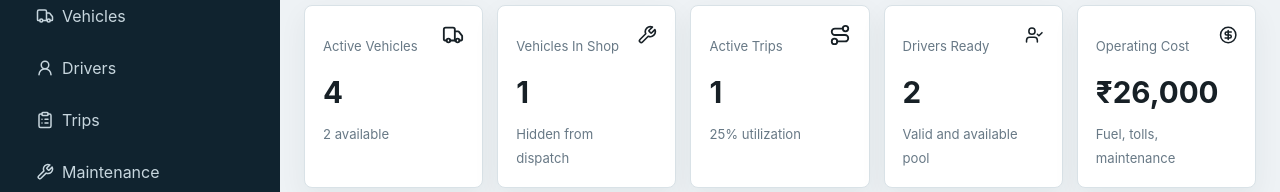
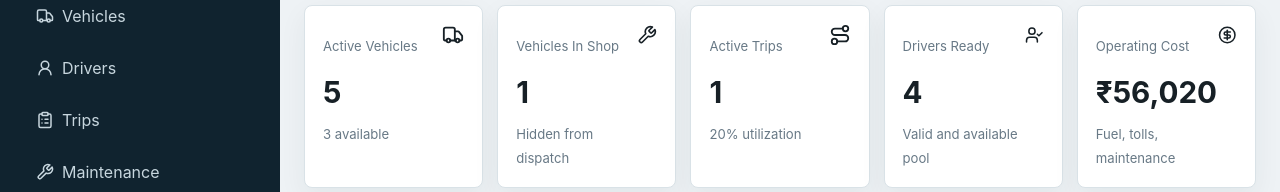
Before and after one commit to Akshitwadhwa/Transitops-Mvp, a React (Vite) app: page / in a window 1280 px wide. Shown: the part 159-351 px from the top of the page. Built offline with nearby package versions, Linux system fonts and the light colour scheme.

Commit message:
[feat]: demo docs, richer seed data, empty states, delete draft trips

```diff
--- a/src/data/seed.ts
+++ b/src/data/seed.ts
@@ -29,6 +29,7 @@ export const seedData: AppData = {
       maxLoadKg: 1250,
       odometerKm: 63500,
       acquisitionCost: 870000,
+      // On Trip — paired with dispatched trip t-1
       status: "On Trip",
     },
     {
@@ -40,6 +41,7 @@ export const seedData: AppData = {
       maxLoadKg: 3500,
       odometerKm: 81400,
       acquisitionCost: 1750000,
+      // In Shop — active maintenance log m-1
       status: "In Shop",
     },
     {
@@ -52,6 +54,28 @@ export const seedData: AppData = {
       odometerKm: 28800,
       acquisitionCost: 1120000,
       status: "Available",
+    },
+    {
+      id: "v-5",
+      registrationNumber: "RJ-14-PQ-5500",
+      model: "Force Traveller Cargo",
+      type: "Van",
+      region: "North",
+      maxLoadKg: 900,
+      odometerKm: 55200,
+      acquisitionCost: 740000,
+      status: "Available",
+    },
+    {
+      id: "v-6",
+      registrationNumber: "TN-09-MZ-3310",
+      model: "SML Isuzu Samrat",
+      type: "Truck",
+      region: "South",
+      maxLoadKg: 5000,
+      odometerKm: 120000,
+      acquisitionCost: 2200000,
+      status: "Retired",
     },
   ],
   drivers: [
@@ -73,6 +97,7 @@ export const seedData: AppData = {
       licenseExpiryDate: "2029-01-03",
       contactNumber: "+91 99887 76554",
       safetyScore: 88,
+      // On Trip — paired with dispatched trip t-1
       status: "On Trip",
     },
     {
@@ -80,6 +105,7 @@ export const seedData: AppData = {
       name: "Sameer Khan",
       licenseNumber: "MH1420245511",
       licenseCategory: "LMV",
+      // Expired license — intentional seed for demo validation test
       licenseExpiryDate: "2025-11-11",
       contactNumber: "+91 91234 55678",
       safetyScore: 72,
@@ -93,7 +119,28 @@ export const seedData: AppData = {
       licenseExpiryDate: "2027-09-27",
       contactNumber: "+91 90000 12121",
       safetyScore: 63,
+      // Suspended — blocked from dispatch
       status: "Suspended",
+    },
+    {
+      id: "d-5",
+      name: "Vikram Pillai",
+      licenseNumber: "KL1120281045",
+      licenseCategory: "HMV",
+      licenseExpiryDate: "2028-12-15",
+      contactNumber: "+91 97001 22334",
+      safetyScore: 91,
+      status: "Available",
+    },
+    {
+      id: "d-6",
+      name: "Priya Rajput",
+      licenseNumber: "RJ0320299988",
+      licenseCategory: "Transport",
+      licenseExpiryDate: "2030-03-22",
+      contactNumber: "+91 93456 78901",
+      safetyScore: 97,
+      status: "Available",
     },
   ],
   trips: [
@@ -106,6 +153,7 @@ export const seedData: AppData = {
       cargoWeightKg: 870,
       plannedDistanceKm: 148,
       revenue: 14500,
+      // Active dispatched trip — vehicle v-2 and driver d-2 are On Trip
       status: "Dispatched",
     },
     {
@@ -113,10 +161,33 @@ export const seedData: AppData = {
       source: "Delhi Depot",
       destination: "Noida Retail Park",
       vehicleId: "v-1",
-      driverId: "d-1",
+      driverId: "d-3",
       cargoWeightKg: 520,
       plannedDistanceKm: 42,
       revenue: 5200,
+      // Draft with expired-license driver — demonstrates dispatch block rule
+      status: "Draft",
+    },
+    {
+      id: "t-3",
+      source: "Chennai Port",
+      destination: "Bengaluru Depot",
+      vehicleId: "v-5",
+      driverId: "d-5",
+      cargoWeightKg: 800,
+      plannedDistanceKm: 346,
+      revenue: 31000,
+      status: "Completed",
+    },
+    {
+      id: "t-4",
+      source: "Jaipur Cold Store",
+      destination: "Delhi NCR Hub",
+      vehicleId: "v-4",
+      driverId: "d-1",
+      cargoWeightKg: 950,
+      plannedDistanceKm: 275,
+      revenue: 22500,
       status: "Draft",
     },
   ],
@@ -127,12 +198,26 @@ export const seedData: AppData = {
       title: "Brake pad replacement",
       cost: 18500,
       openedAt: "2026-07-11",
+      // Active — vehicle v-3 is In Shop because of this log
       status: "Active",
+    },
+    {
+      id: "m-2",
+      vehicleId: "v-5",
+      title: "Oil change and filter service",
+      cost: 7200,
+      openedAt: "2026-07-01",
+      status: "Closed",
     },
   ],
   expenses: [
     { id: "e-1", vehicleId: "v-2", type: "Fuel", amount: 6400, liters: 72, date: "2026-07-10" },
     { id: "e-2", vehicleId: "v-3", type: "Maintenance", amount: 18500, date: "2026-07-11" },
     { id: "e-3", vehicleId: "v-2", type: "Toll", amount: 1100, date: "2026-07-10" },
+    { id: "e-4", vehicleId: "v-5", type: "Maintenance", amount: 7200, date: "2026-07-01" },
+    { id: "e-5", vehicleId: "v-5", type: "Fuel", amount: 9800, liters: 110, date: "2026-06-28" },
+    { id: "e-6", vehicleId: "v-4", type: "Fuel", amount: 5600, liters: 63, date: "2026-07-09" },
+    { id: "e-7", vehicleId: "v-1", type: "Toll", amount: 320, date: "2026-07-08" },
+    { id: "e-8", vehicleId: "v-2", type: "Fuel", amount: 7100, liters: 80, date: "2026-07-07" },
   ],
 };
--- a/src/pages/Drivers.tsx
+++ b/src/pages/Drivers.tsx
@@ -98,7 +98,12 @@ export function Drivers({ data, setData }: DriversProps) {
               </tr>
             </thead>
             <tbody>
-              {data.drivers.map((driver) => (
+              {data.drivers.length === 0 ? (
+                <tr>
+                  <td className="empty-cell" colSpan={6}>No drivers added yet. Register your first driver using the form.</td>
+                </tr>
+              ) : (
+                data.drivers.map((driver) => (
                   <tr key={driver.id}>
                     <td>{driver.name}</td>
                     <td>{driver.licenseNumber}</td>
@@ -107,7 +112,8 @@ export function Drivers({ data, setData }: DriversProps) {
                     <td><StatusBadge status={driver.status} /></td>
                     <td><StatusBadge status={isLicenseExpired(driver) ? "Expired" : "Valid"} /></td>
                   </tr>
-              ))}
+                ))
+              )}
             </tbody>
           </table>
         </div>
--- a/src/pages/Expenses.tsx
+++ b/src/pages/Expenses.tsx
@@ -91,7 +91,12 @@ export function Expenses({ data, setData }: ExpensesProps) {
               </tr>
             </thead>
             <tbody>
-              {data.expenses.map((expense) => (
+              {data.expenses.length === 0 ? (
+                <tr>
+                  <td className="empty-cell" colSpan={5}>No expenses logged yet. Add a fuel, toll, or maintenance expense to get started.</td>
+                </tr>
+              ) : (
+                data.expenses.map((expense) => (
                   <tr key={expense.id}>
                     <td>{getVehicleName(data, expense.vehicleId)}</td>
                     <td>{expense.type}</td>
@@ -99,7 +104,8 @@ export function Expenses({ data, setData }: ExpensesProps) {
                     <td>{expense.liters ?? "-"}</td>
                     <td>{expense.date}</td>
                   </tr>
-              ))}
+                ))
+              )}
             </tbody>
           </table>
         </div>
--- a/src/pages/Maintenance.tsx
+++ b/src/pages/Maintenance.tsx
@@ -117,7 +117,12 @@ export function Maintenance({ data, setData }: MaintenanceProps) {
               </tr>
             </thead>
             <tbody>
-              {data.maintenanceLogs.map((log) => (
+              {data.maintenanceLogs.length === 0 ? (
+                <tr>
+                  <td className="empty-cell" colSpan={6}>No maintenance logs yet. Open a log to begin tracking vehicle service.</td>
+                </tr>
+              ) : (
+                data.maintenanceLogs.map((log) => (
                   <tr key={log.id}>
                     <td>{getVehicleName(data, log.vehicleId)}</td>
                     <td>{log.title}</td>
@@ -131,7 +136,8 @@ export function Maintenance({ data, setData }: MaintenanceProps) {
                       </button>
                     </td>
                   </tr>
-              ))}
+                ))
+              )}
             </tbody>
           </table>
         </div>
--- a/src/pages/Trips.tsx
+++ b/src/pages/Trips.tsx
@@ -1,4 +1,4 @@
-import { Check, Play, Plus, X } from "lucide-react";
+import { Check, Play, Plus, Trash2, X } from "lucide-react";
 import { StatusBadge } from "../components/StatusBadge";
 import { cancelTrip, completeTrip, dispatchTrip, getDriverName, getVehicleName } from "../logic/rules";
 import type { AppData, Trip } from "../types";
@@ -39,6 +39,13 @@ export function Trips({ data, setData }: TripsProps) {
       }
       return result.data;
     });
+  }
+
+  function deleteTrip(tripId: string) {
+    setData((current) => ({
+      ...current,
+      trips: current.trips.filter((item) => item.id !== tripId),
+    }));
   }
 
   return (
@@ -118,7 +125,12 @@ export function Trips({ data, setData }: TripsProps) {
               </tr>
             </thead>
             <tbody>
-              {data.trips.map((trip) => (
+              {data.trips.length === 0 ? (
+                <tr>
+                  <td className="empty-cell" colSpan={6}>No trips yet. Create a draft trip to get started.</td>
+                </tr>
+              ) : (
+                data.trips.map((trip) => (
                   <tr key={trip.id}>
                     <td>{trip.source} to {trip.destination}</td>
                     <td>{getVehicleName(data, trip.vehicleId)}</td>
@@ -139,10 +151,14 @@ export function Trips({ data, setData }: TripsProps) {
                           <X size={14} />
                           Cancel
                         </button>
+                        <button className="small-button danger" disabled={trip.status !== "Draft"} onClick={() => deleteTrip(trip.id)} title="Delete draft" type="button">
+                          <Trash2 size={14} />
+                        </button>
                       </div>
                     </td>
                   </tr>
-              ))}
+                ))
+              )}
             </tbody>
           </table>
         </div>
--- a/src/pages/Vehicles.tsx
+++ b/src/pages/Vehicles.tsx
@@ -108,7 +108,12 @@ export function Vehicles({ data, setData }: VehiclesProps) {
               </tr>
             </thead>
             <tbody>
-              {data.vehicles.map((vehicle) => (
+              {data.vehicles.length === 0 ? (
+                <tr>
+                  <td className="empty-cell" colSpan={6}>No vehicles registered yet. Add your first vehicle using the form.</td>
+                </tr>
+              ) : (
+                data.vehicles.map((vehicle) => (
                   <tr key={vehicle.id}>
                     <td>{vehicle.registrationNumber}</td>
                     <td>{vehicle.model}</td>
@@ -117,7 +122,8 @@ export function Vehicles({ data, setData }: VehiclesProps) {
                     <td>{vehicle.region}</td>
                     <td><StatusBadge status={vehicle.status} /></td>
                   </tr>
-              ))}
+                ))
+              )}
             </tbody>
           </table>
         </div>
--- a/src/styles.css
+++ b/src/styles.css
@@ -337,9 +337,18 @@ th {
 .retired,
 .suspended,
 .expired,
-.cancelled {
+.cancelled,
+.off-duty {
   background: #fae0df;
   color: #9e2a2a;
+}
+
+.empty-cell {
+  color: #8a9ea8;
+  font-size: 0.88rem;
+  font-style: italic;
+  padding: 28px 16px !important;
+  text-align: center !important;
 }
 
 .form-grid {
```
Also changed, not shown: 1 other file (tests, documents, lock files or other folders). Lines whose indentation alone changed are shown as unchanged.
